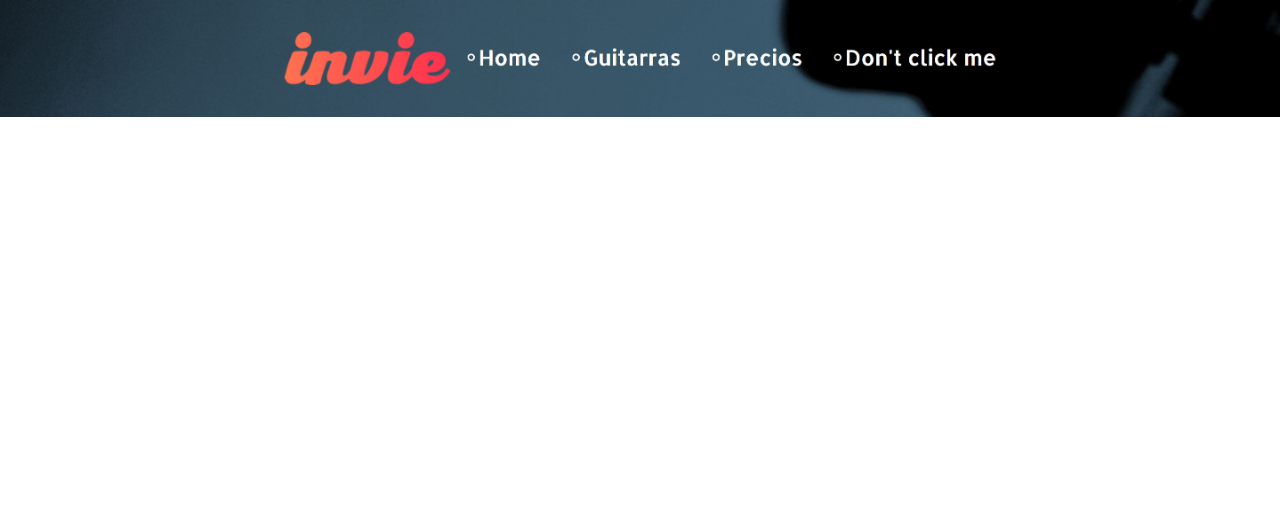
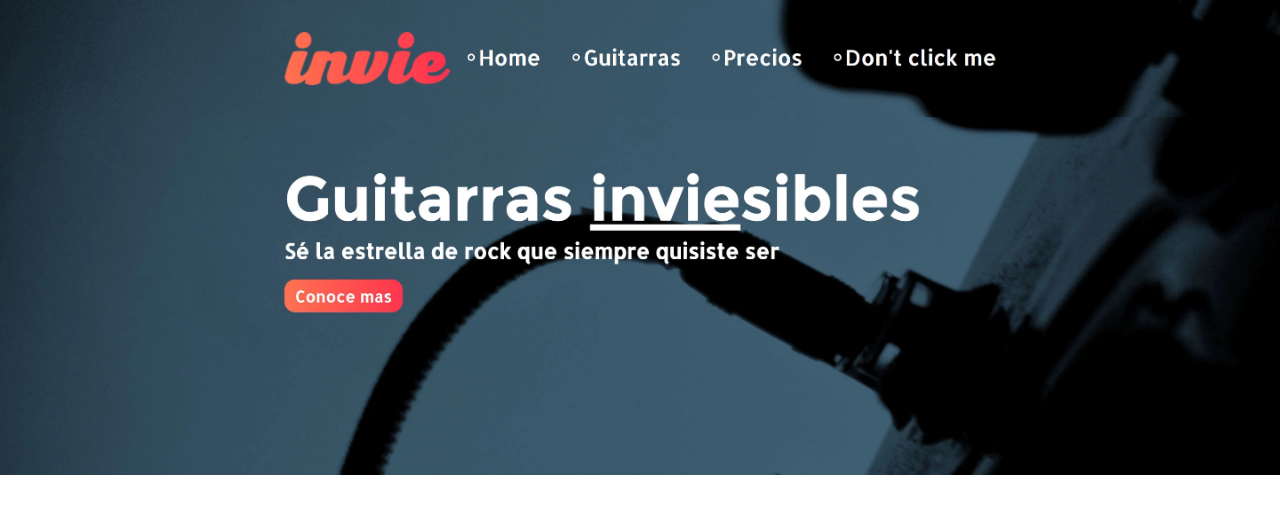
Before and after one commit to eessm01/invie-github, a plain HTML site: page index.html in a window 1280 px wide. Drawn offline with Linux system fonts and the light colour scheme.

Commit message:
agregando el hero

```diff
--- a/index.html
+++ b/index.html
@@ -5,16 +5,18 @@
   <meta name="viewport" content="width=device-width, initial-scale=1.0">
   <meta http-equiv="X-UA-Compatible" content="ie=edge">
   <title>Invie</title>
-  <style>
+  <style media="screen">
   body {
     margin: 0;
   }
   img {
     max-width: 100%;
+    vertical-align: top;
   }
   </style>
 </head>
 <body>
   <img src="header.jpg" alt="">
+  <img src="hero.jpg" alt="">
 </body>
 </html>
```
Also changed, not shown: hero.jpg (added).
